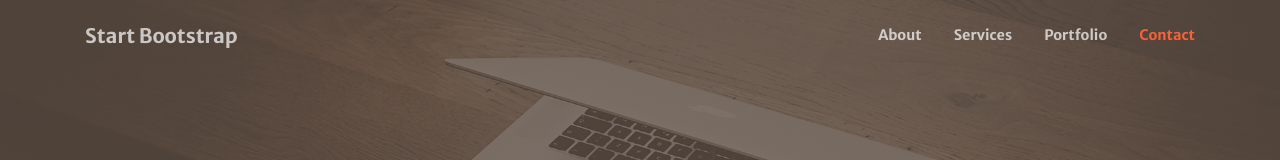
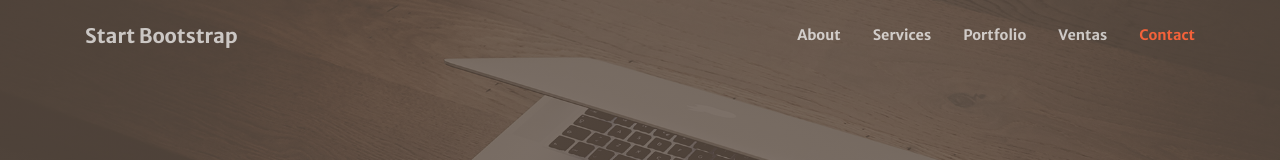
Before and after one commit to wiliansyob/web-site-demo, a website with bundled scripts: page index.html in a window 1280 px wide. Shown: the top 160 px of the page. Built offline with nearby package versions, Linux system fonts and the light colour scheme.

Commit message:
Insertar ventas

```diff
--- a/index.html
+++ b/index.html
@@ -45,7 +45,9 @@
           <li class="nav-item">
             <a class="nav-link js-scroll-trigger" href="#portfolio">Portfolio</a>
           </li>
-
+          <li class="nav-item">
+            <a class="nav-link js-scroll-trigger" href="#portfolio">Ventas</a>
+          </li>
           <li class="nav-item">
             <a class="nav-link js-scroll-trigger" href="#contact">Contact</a>
           </li>
```
